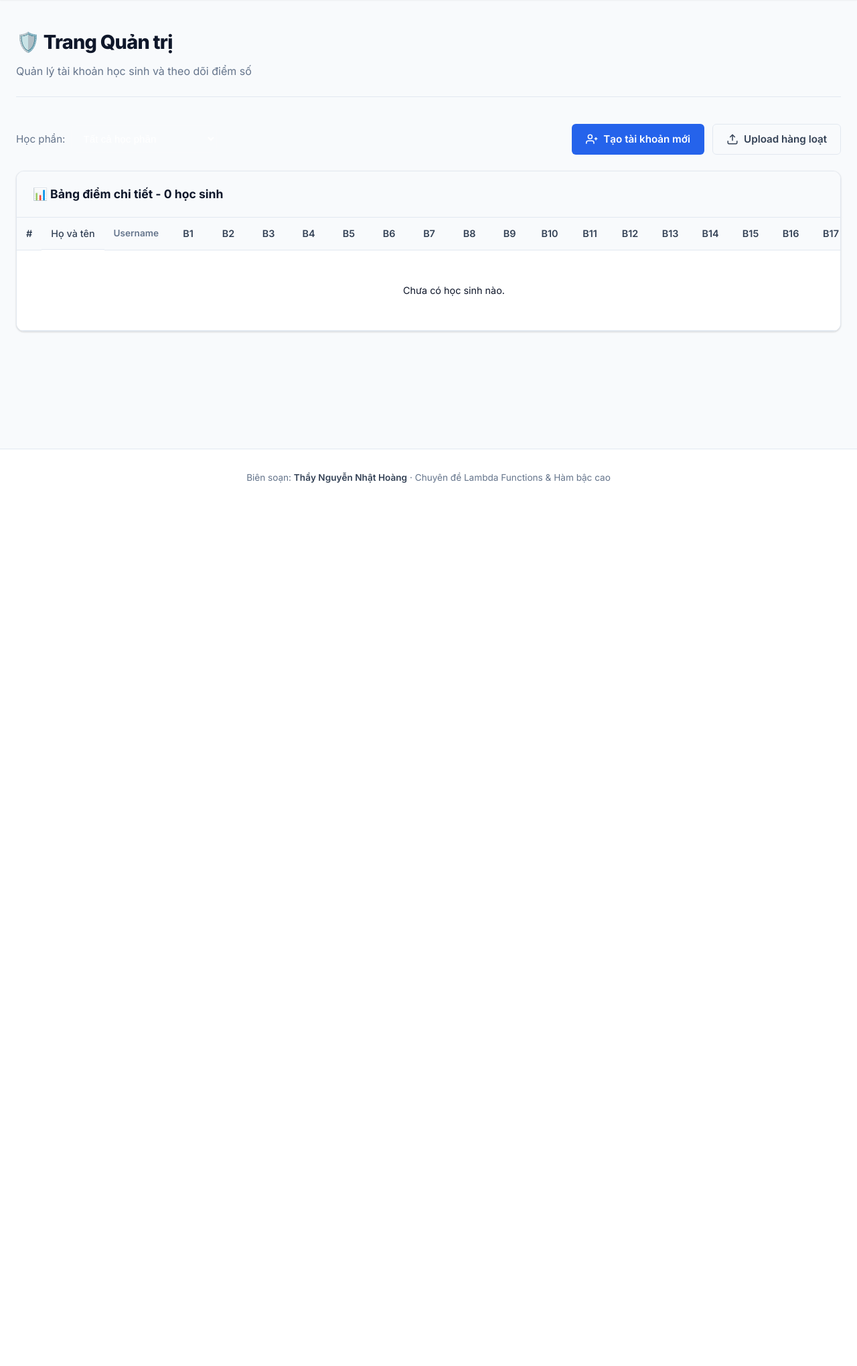
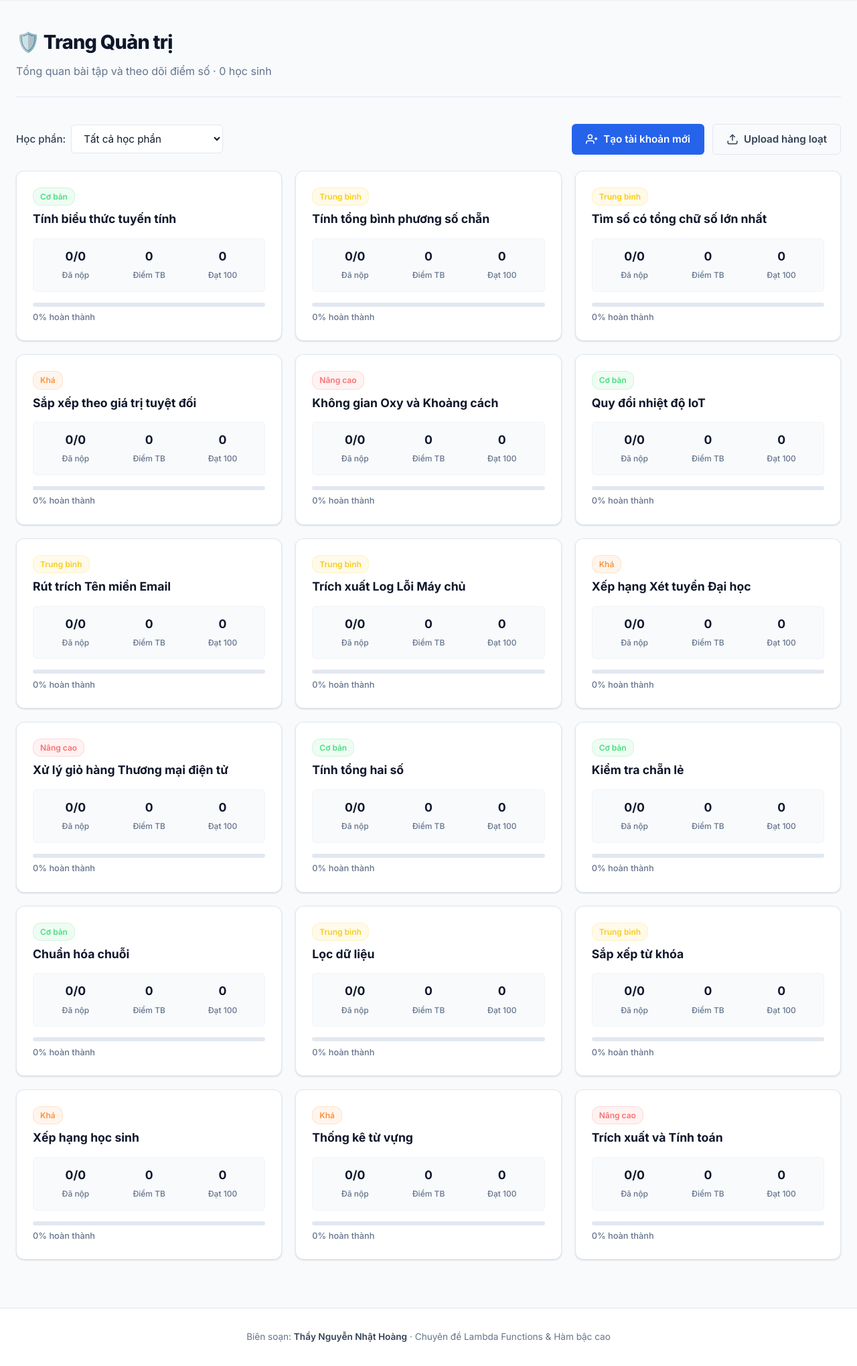
Before and after one commit to hoangnnNSHM-lab/python-judge, a Flask app: page /admin in a window 1280 px wide. Shown: the part 65-2105 px from the top of the page at 67% size. Before the commit the page ends 786 px from the top, so only its background shows below. Run offline with Flask 3, Linux system fonts and the light colour scheme; a user stored in the database is signed in; data comes from the database, SQL or seed files in the repository.

Commit message:
feat: redesign admin dashboard with per-problem overview cards and detail score tables

```diff
--- a/app.py
+++ b/app.py
@@ -258,7 +258,6 @@ def admin_required(f):
         return f(*args, **kwargs)
     return decorated
 
-
 @app.route('/admin')
 @admin_required
 def admin_dashboard():
@@ -271,28 +270,86 @@ def admin_dashboard():
     if module_id:
         filter_problems = {k: v for k, v in PROBLEMS.items() if v.get('module_id') == module_id}
 
-    students = User.query.filter_by(is_admin=False).order_by(User.fullname).all()
-    # Build score matrix
-    student_data = []
-    for s in students:
-        scores = {}
-        total = 0
-        for pid in filter_problems:
+    students = User.query.filter_by(is_admin=False).all()
+    total_students = len(students)
+
+    # Build per-problem stats
+    problem_stats = {}
+    for pid, pdata in filter_problems.items():
+        submitted = 0
+        perfect = 0
+        total_score = 0
+        for s in students:
             best = Submission.query.filter_by(
                 user_id=s.id, problem_id=pid
             ).order_by(Submission.score.desc()).first()
-            sc = best.score if best else None
-            scores[pid] = sc
-            if sc:
-                total += sc
+            if best:
+                submitted += 1
+                total_score += best.score
+                if best.score == 100:
+                    perfect += 1
+        avg_score = round(total_score / submitted, 1) if submitted > 0 else 0
+        problem_stats[pid] = {
+            'problem': pdata,
+            'submitted': submitted,
+            'total_students': total_students,
+            'perfect': perfect,
+            'avg_score': avg_score,
+            'pass_rate': round(perfect / total_students * 100) if total_students > 0 else 0,
+        }
+
+    return render_template('admin_dashboard.html',
+                           problem_stats=problem_stats,
+                           modules=MODULES,
+                           current_module=module_id,
+                           total_students=total_students)
+
+
+@app.route('/admin/problem/<int:pid>')
+@admin_required
+def admin_problem_detail(pid):
+    if pid not in PROBLEMS:
+        flash('Bài tập không tồn tại.', 'error')
+        return redirect(url_for('admin_dashboard'))
+
+    problem = PROBLEMS[pid]
+    students = User.query.filter_by(is_admin=False).order_by(User.fullname).all()
+
+    student_data = []
+    for s in students:
+        best = Submission.query.filter_by(
+            user_id=s.id, problem_id=pid
+        ).order_by(Submission.score.desc()).first()
+        sub_count = Submission.query.filter_by(
+            user_id=s.id, problem_id=pid
+        ).count()
+        latest = Submission.query.filter_by(
+            user_id=s.id, problem_id=pid
+        ).order_by(Submission.submitted_at.desc()).first()
         student_data.append({
             'user': s,
-            'scores': scores,
-            'total': total,
+            'best_score': best.score if best else None,
+            'sub_count': sub_count,
+            'latest_at': latest.submitted_at if latest else None,
         })
-    # Sort students by total descending in this view
-    student_data.sort(key=lambda x: -x['total'])
-    return render_template('admin_dashboard.html', student_data=student_data, problems=filter_problems, modules=MODULES, current_module=module_id)
+
+    # Sort by best score descending, then name ascending
+    student_data.sort(key=lambda x: (-(x['best_score'] or 0), x['user'].fullname))
+
+    # Summary stats
+    submitted = sum(1 for d in student_data if d['best_score'] is not None)
+    perfect = sum(1 for d in student_data if d['best_score'] == 100)
+    total_score = sum(d['best_score'] for d in student_data if d['best_score'] is not None)
+    avg_score = round(total_score / submitted, 1) if submitted > 0 else 0
+
+    return render_template('admin_problem_detail.html',
+                           problem=problem,
+                           pid=pid,
+                           student_data=student_data,
+                           submitted=submitted,
+                           perfect=perfect,
+                           avg_score=avg_score,
+                           total_students=len(students))
 
 
 @app.route('/admin/create-account', methods=['GET', 'POST'])
--- a/static/style.css
+++ b/static/style.css
@@ -521,4 +521,102 @@ a:hover { color: var(--accent); }
     .editor-footer { flex-direction: column; gap: 1rem; align-items: stretch; }
     .btn-submit { width: 100%; }
     .score-table th, .score-table td { padding: 10px 12px; font-size: 0.85rem; }
+    .admin-problem-grid { grid-template-columns: 1fr; }
+    .detail-stats-row { grid-template-columns: 1fr 1fr; }
 }
+
+/* ===== ADMIN SELECT ===== */
+.admin-select {
+    width: auto; padding: 10px 14px;
+    background: var(--bg-card); color: var(--text-primary);
+    border: 1px solid var(--border-glass); border-radius: var(--radius-sm);
+    font-size: 0.95rem; cursor: pointer; font-family: inherit;
+    transition: var(--transition);
+}
+.admin-select:focus {
+    border-color: var(--accent); box-shadow: 0 0 0 3px var(--accent-glow); outline: none;
+}
+
+/* ===== ADMIN PROBLEM OVERVIEW GRID ===== */
+.admin-problem-grid {
+    display: grid; grid-template-columns: repeat(auto-fill, minmax(300px, 1fr));
+    gap: 1.25rem; margin-bottom: 2rem;
+}
+.admin-problem-card {
+    background: var(--bg-card); border: 1px solid var(--border-glass);
+    border-radius: var(--radius-lg); padding: 1.5rem;
+    box-shadow: var(--shadow); transition: var(--transition);
+    color: var(--text-primary); display: flex; flex-direction: column;
+    animation: fadeUp 0.3s ease both;
+}
+.admin-problem-card:hover {
+    transform: translateY(-3px); border-color: #cbd5e1;
+    box-shadow: var(--shadow-lg); color: var(--text-primary);
+}
+.apc-header { margin-bottom: 1rem; }
+.apc-title-row { display: flex; align-items: center; justify-content: space-between; margin-bottom: 0.5rem; }
+.apc-badge {
+    font-size: 0.75rem; font-weight: 600; padding: 3px 10px;
+    border-radius: 12px; white-space: nowrap;
+}
+.apc-title { font-size: 1.1rem; font-weight: 700; line-height: 1.4; }
+.apc-stats {
+    display: grid; grid-template-columns: 1fr 1fr 1fr; gap: 0.5rem;
+    margin-bottom: 1rem; padding: 0.75rem; background: #f8fafc;
+    border-radius: var(--radius-sm); border: 1px solid #f1f5f9;
+}
+.apc-stat { text-align: center; }
+.apc-stat-value { display: block; font-size: 1.1rem; font-weight: 700; color: var(--text-primary); }
+.apc-stat-value.apc-perfect { color: var(--success); }
+.apc-stat-label { font-size: 0.75rem; color: var(--text-muted); font-weight: 500; }
+.apc-progress-bar {
+    height: 6px; background: #e2e8f0; border-radius: 3px;
+    overflow: hidden; margin-bottom: 0.4rem;
+}
+.apc-progress-fill {
+    height: 100%; border-radius: 3px;
+    background: var(--gradient-3); transition: width 0.6s ease;
+}
+.apc-progress-text {
+    font-size: 0.8rem; color: var(--text-muted); font-weight: 500;
+}
+.empty-state-box {
+    text-align: center; color: var(--text-muted); padding: 3rem;
+    background: var(--bg-card); border: 1px solid var(--border-glass);
+    border-radius: var(--radius-lg); box-shadow: var(--shadow);
+}
+
+/* ===== ADMIN PROBLEM DETAIL PAGE ===== */
+.btn-back {
+    display: flex; align-items: center; justify-content: center;
+    width: 36px; height: 36px; border-radius: var(--radius-sm);
+    background: var(--bg-primary); border: 1px solid var(--border-glass);
+    color: var(--text-secondary); transition: var(--transition);
+}
+.btn-back:hover { background: #f1f5f9; color: var(--text-primary); }
+
+.detail-stats-row {
+    display: grid; grid-template-columns: repeat(4, 1fr);
+    gap: 1rem; margin-bottom: 1.5rem;
+}
+.detail-stat-card {
+    display: flex; align-items: center; gap: 14px;
+    background: var(--bg-card); border: 1px solid var(--border-glass);
+    border-radius: var(--radius); padding: 1.25rem;
+    box-shadow: var(--shadow); animation: fadeUp 0.3s ease both;
+}
+.dsc-icon {
+    width: 44px; height: 44px; border-radius: var(--radius-sm);
+    display: flex; align-items: center; justify-content: center;
+    flex-shrink: 0;
+}
+.dsc-info { display: flex; flex-direction: column; }
+.dsc-value { font-size: 1.3rem; font-weight: 700; color: var(--text-primary); line-height: 1.2; }
+.dsc-label { font-size: 0.8rem; color: var(--text-muted); font-weight: 500; margin-top: 2px; }
+
+.sub-count {
+    display: inline-block; padding: 2px 8px; border-radius: 4px;
+    font-weight: 600; font-size: 0.85rem; color: var(--text-secondary);
+    background: #f1f5f9;
+}
+.time-text { font-size: 0.85rem; color: var(--text-muted); font-weight: 500; }
--- a/templates/admin_dashboard.html
+++ b/templates/admin_dashboard.html
@@ -1,18 +1,18 @@
 {% extends "base.html" %}
-{% block title %}Admin - Bảng điểm{% endblock %}
+{% block title %}Admin - Tổng quan bài tập{% endblock %}
 
 {% block content %}
 <div class="container">
     <div class="page-header">
         <h1>🛡️ Trang Quản trị</h1>
-        <p class="page-desc">Quản lý tài khoản học sinh và theo dõi điểm số</p>
+        <p class="page-desc">Tổng quan bài tập và theo dõi điểm số · {{ total_students }} học sinh</p>
     </div>
 
     <!-- Admin Actions -->
     <div class="admin-actions" style="display: flex; gap: 12px; align-items: center; margin-bottom: 24px; flex-wrap: wrap;">
         <form method="GET" action="{{ url_for('admin_dashboard') }}" style="margin: 0; display: flex; align-items: center; gap: 8px;">
-            <label for="module_id" style="color: var(--text-muted); font-size: 0.95rem;">Học phần:</label>
-            <select name="module_id" id="module_id" style="width: auto; padding: 10px 14px; background: rgba(255,255,255,0.05); color: #fff; border: 1px solid rgba(255,255,255,0.1); border-radius: 8px; font-size: 0.95rem; cursor: pointer;" onchange="this.form.submit()">
+            <label for="module_id" style="color: var(--text-secondary); font-size: 0.95rem; font-weight: 500;">Học phần:</label>
+            <select name="module_id" id="module_id" class="admin-select" onchange="this.form.submit()">
                 <option value="">Tất cả học phần</option>
                 {% for mod_id, mod in modules.items() %}
                 <option value="{{ mod_id }}" {% if current_module == mod_id %}selected{% endif %}>{{ mod.title }}</option>
@@ -30,55 +30,45 @@
         </a>
     </div>
 
-    <!-- Score Matrix -->
-    <div class="scoreboard glass-panel">
-        <div class="table-header">
-            <h3>📊 Bảng điểm chi tiết - {{ student_data|length }} học sinh</h3>
-        </div>
-        <div class="table-scroll">
-            <table class="score-table admin-table">
-                <thead>
-                    <tr>
-                        <th class="col-rank sticky-col">#</th>
-                        <th class="col-name sticky-col-2">Họ và tên</th>
-                        <th class="col-user">Username</th>
-                        {% for pid in problems %}
-                        <th class="col-problem">B{{ pid }}</th>
-                        {% endfor %}
-                        <th class="col-total">Tổng</th>
-                    </tr>
-                </thead>
-                <tbody>
-                    {% for entry in student_data %}
-                    <tr>
-                        <td class="col-rank sticky-col">{{ loop.index }}</td>
-                        <td class="col-name sticky-col-2">
-                            <span class="user-avatar-sm">{{ entry.user.fullname[0] }}</span>
-                            {{ entry.user.fullname }}
-                        </td>
-                        <td class="col-user">@{{ entry.user.username }}</td>
-                        {% for pid in problems %}
-                        <td class="col-problem">
-                            {% if entry.scores[pid] is not none %}
-                            <span class="cell-score {% if entry.scores[pid] == 100 %}perfect{% elif entry.scores[pid] >= 50 %}partial{% else %}low{% endif %}">
-                                {{ entry.scores[pid] }}
-                            </span>
-                            {% else %}
-                            <span class="cell-empty">—</span>
-                            {% endif %}
-                        </td>
-                        {% endfor %}
-                        <td class="col-total">
-                            <span class="total-score">{{ entry.total }}</span>
-                        </td>
-                    </tr>
-                    {% endfor %}
-                    {% if not student_data %}
-                    <tr><td colspan="{{ problems|length + 3 }}" class="empty-state">Chưa có học sinh nào.</td></tr>
-                    {% endif %}
-                </tbody>
-            </table>
-        </div>
+    <!-- Problem Overview Grid -->
+    <div class="admin-problem-grid">
+        {% for pid, stats in problem_stats.items() %}
+        <a href="{{ url_for('admin_problem_detail', pid=pid) }}" class="admin-problem-card" id="admin-card-{{ pid }}">
+            <div class="apc-header">
+                <div class="apc-title-row">
+                    <span class="apc-badge"
+                        style="background: {{ stats.problem.difficulty_color }}18; color: {{ stats.problem.difficulty_color }}; border: 1px solid {{ stats.problem.difficulty_color }}30">
+                        {{ stats.problem.difficulty }}
+                    </span>
+                </div>
+                <h3 class="apc-title">{{ stats.problem.title }}</h3>
+            </div>
+            <div class="apc-stats">
+                <div class="apc-stat">
+                    <span class="apc-stat-value">{{ stats.submitted }}/{{ stats.total_students }}</span>
+                    <span class="apc-stat-label">Đã nộp</span>
+                </div>
+                <div class="apc-stat">
+                    <span class="apc-stat-value">{{ stats.avg_score }}</span>
+                    <span class="apc-stat-label">Điểm TB</span>
+                </div>
+                <div class="apc-stat">
+                    <span class="apc-stat-value {% if stats.perfect > 0 %}apc-perfect{% endif %}">{{ stats.perfect }}</span>
+                    <span class="apc-stat-label">Đạt 100</span>
+                </div>
+            </div>
+            <div class="apc-progress-bar">
+                <div class="apc-progress-fill" style="width: {{ stats.pass_rate }}%"></div>
+            </div>
+            <span class="apc-progress-text">{{ stats.pass_rate }}% hoàn thành</span>
+        </a>
+        {% endfor %}
     </div>
+
+    {% if not problem_stats %}
+    <div class="empty-state-box">
+        <p>Không có bài tập nào trong học phần này.</p>
+    </div>
+    {% endif %}
 </div>
 {% endblock %}
```
Also changed, not shown: templates/admin_problem_detail.html (added, +119 -0 lines).
